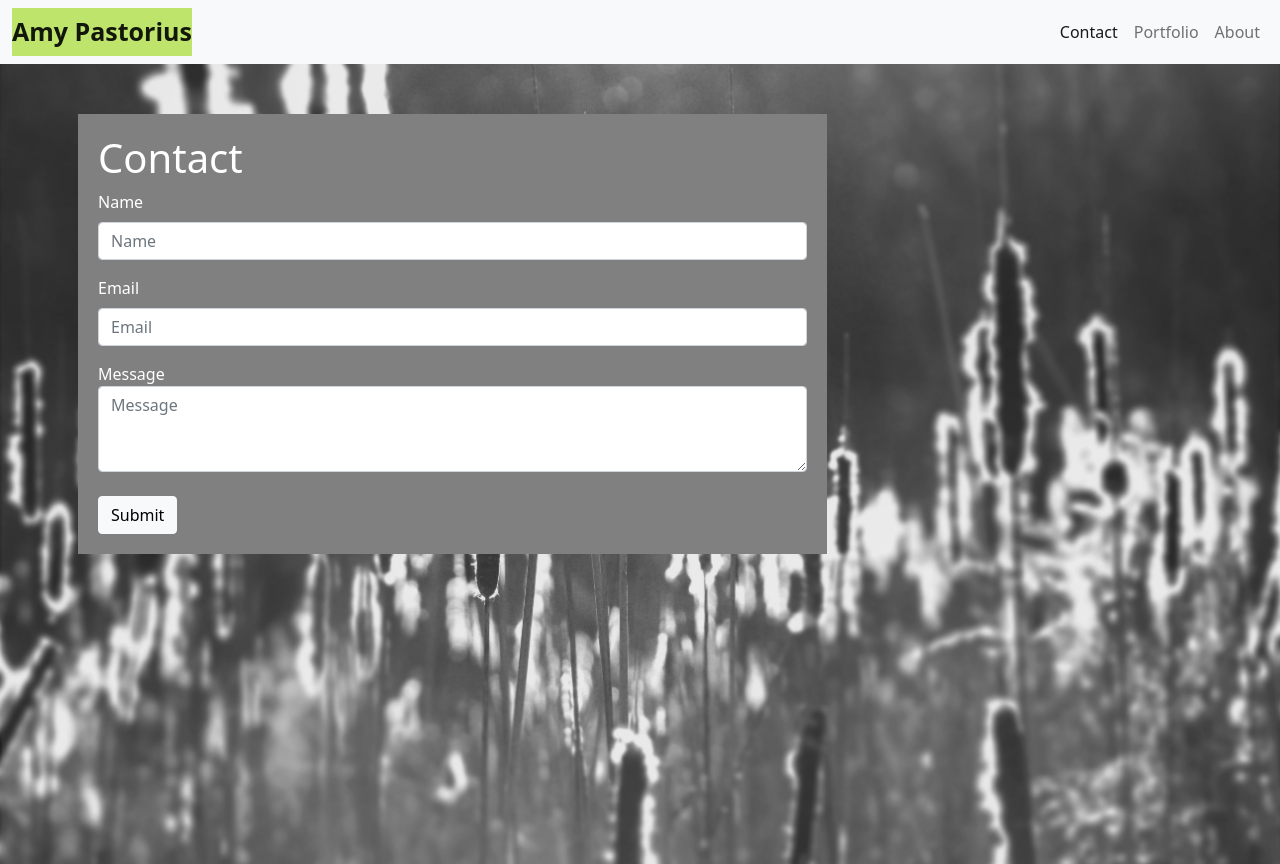
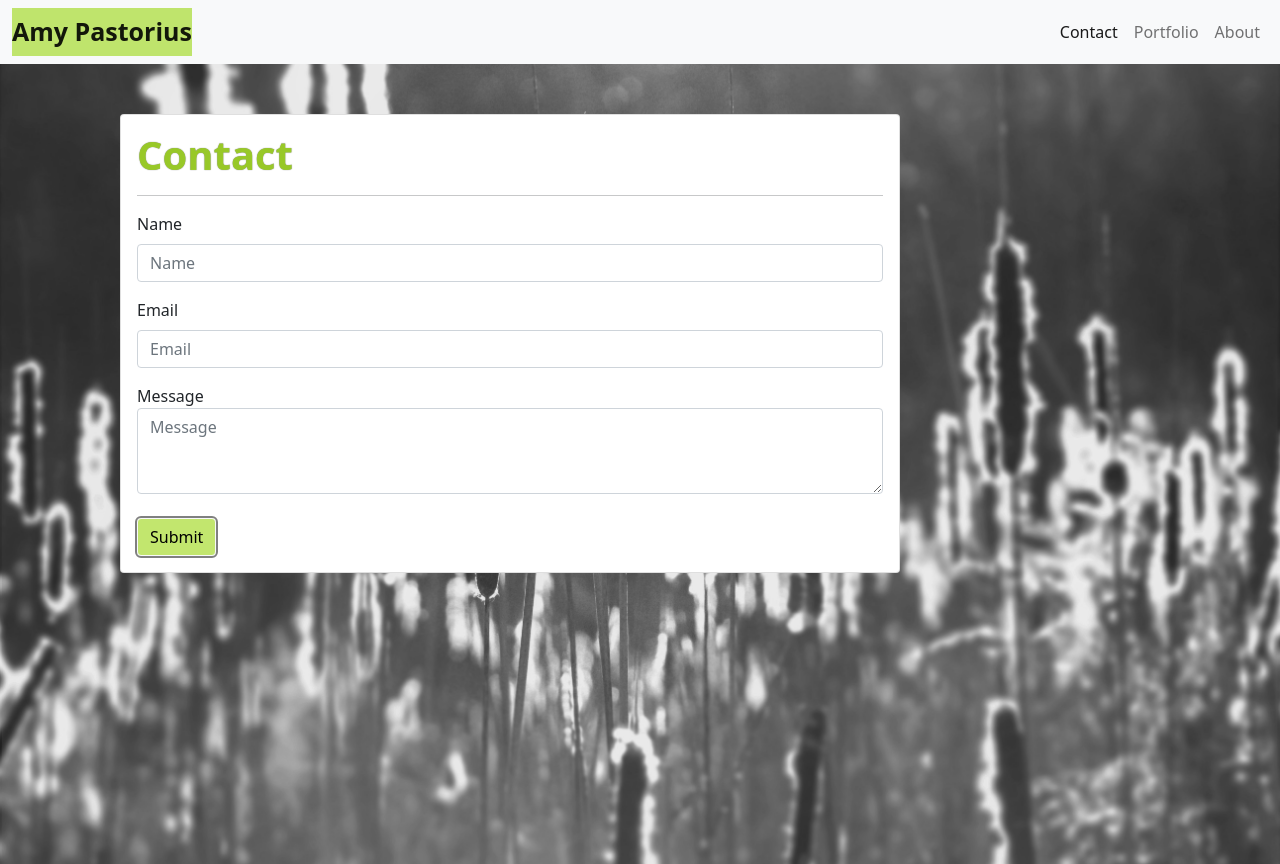
Before and after one commit to past0073/02-Homework, a plain HTML site: page contact.html in a window 1280 px wide. Drawn offline with nearby package versions, Linux system fonts and the light colour scheme.

Commit message:
Formatted the containers so that they were the same across all pages.

```diff
--- a/contact.html
+++ b/contact.html
@@ -31,10 +31,11 @@
         </div>
       </nav>
       <div class="bg">
-        <div class="container" style="padding: 50px 20px;">
-        <div class="row">
-            <div class="col-sm-8" style="background-color: grey; color: white; padding: 20px">
-                <h1>Contact</h1>
+        <div class="container" style="padding: 50px">
+          <div class="card w-75">
+            <div class="card-body">
+              <h1 class="card-title">Contact</h1>
+          <hr>
             <div class="mb-3">
                 <label for="formGroupExampleInput" class="form-label">Name</label>
                 <input type="text" class="form-control" id="formGroupExampleInput" placeholder="Name">
--- a/style.css
+++ b/style.css
@@ -24,3 +24,13 @@ body, html {
       font-size: 25px;
       background-color: #a0d81ea4
   }
+.btn {
+  background-color: #a0d81ea4;
+  outline: 2px solid grey;
+}
+
+H1 {
+  color: #a0d81edc;
+  text-shadow: rgb(100, 100, 100) 0px 0px 1px;
+  font-weight: bold;
+}
```
Also changed, not shown: index.html (+11 -1 lines), portfolio.html (+5 -4 lines).
